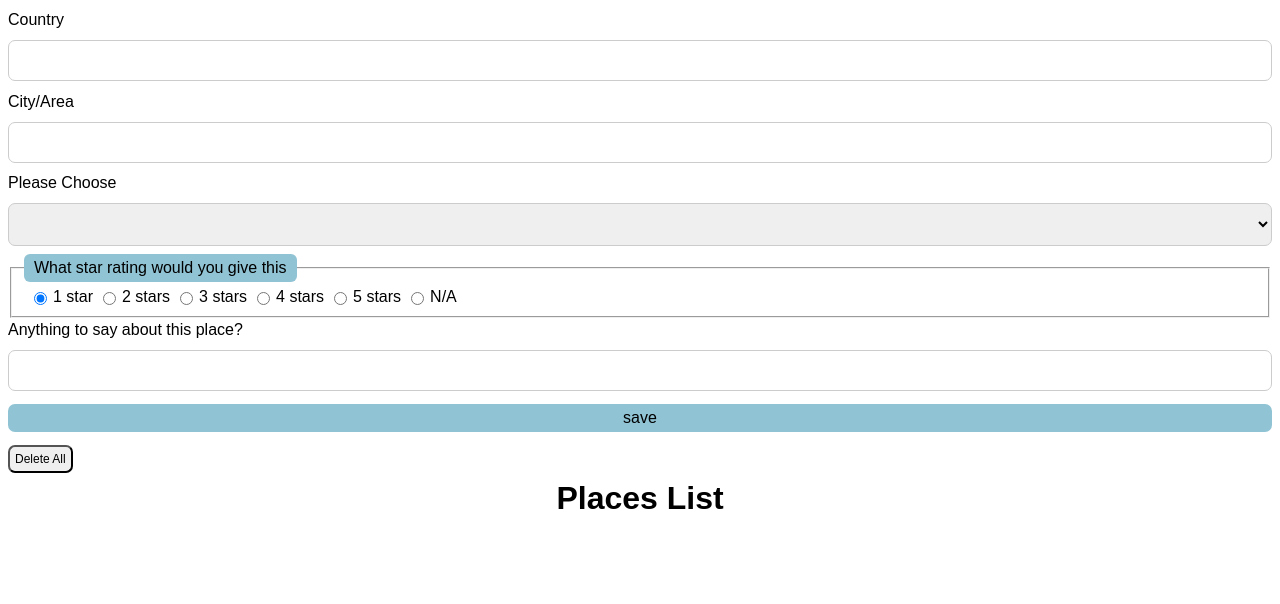
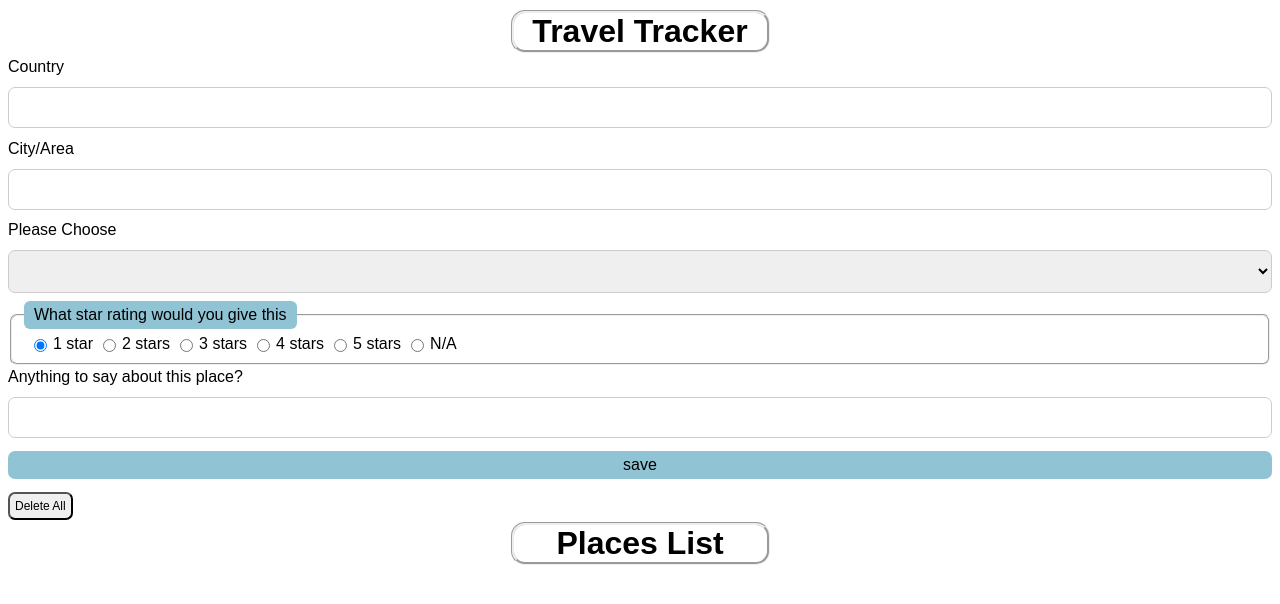
Before and after one commit to Hevski/places_app_js, a plain HTML site: page index.html in a window 1280 px wide. Drawn offline with Linux system fonts and the light colour scheme.

Commit message:
fixed some css for fieldset

```diff
--- a/css/main.css
+++ b/css/main.css
@@ -61,6 +61,10 @@ input.save {
   margin-top: 0px;
 }
 
+.box {
+  border-radius: 7px;
+}
+
 .review-item-title {
   display: flex;
   margin-left: 0px;
@@ -79,6 +83,15 @@ h1 {
   margin-top: 7px;
   text-align: center;
   margin-bottom: 5px;
+  border-style: groove;
+  width: 253px;
+  margin: 2px;
+  border-radius: 14px;
+}
+
+.title {
+  display: flex;
+  justify-content: center;
 }
 
 #places-list {
--- a/index.html
+++ b/index.html
@@ -9,6 +9,9 @@
   <script src="js/app.js"></script>
 </head>
 <body>
+  <div class='title'>
+  <h1>Travel Tracker</h1>
+  </div>
   <form id="new-place-form">
     <div id="form-wrapper">
       <div class="form-item">
@@ -31,8 +34,8 @@
           <option value="I wouldn't go back">I wouldn't go back</option>
         </select>
       </div>
-      <fieldset>
-  <legend>What star rating would you give this</legend>
+      <fieldset class="box">
+      <legend>What star rating would you give this</legend>
       <div id="form-review">
 
       <div class="review-item">
@@ -78,7 +81,9 @@
 
   <button id="delete-all">Delete All</button>
 
+  <div class='title'>
   <h1>Places List</h1>
+  </div>
   <div id="places-list"></div>
 </body>
 </html>
```
